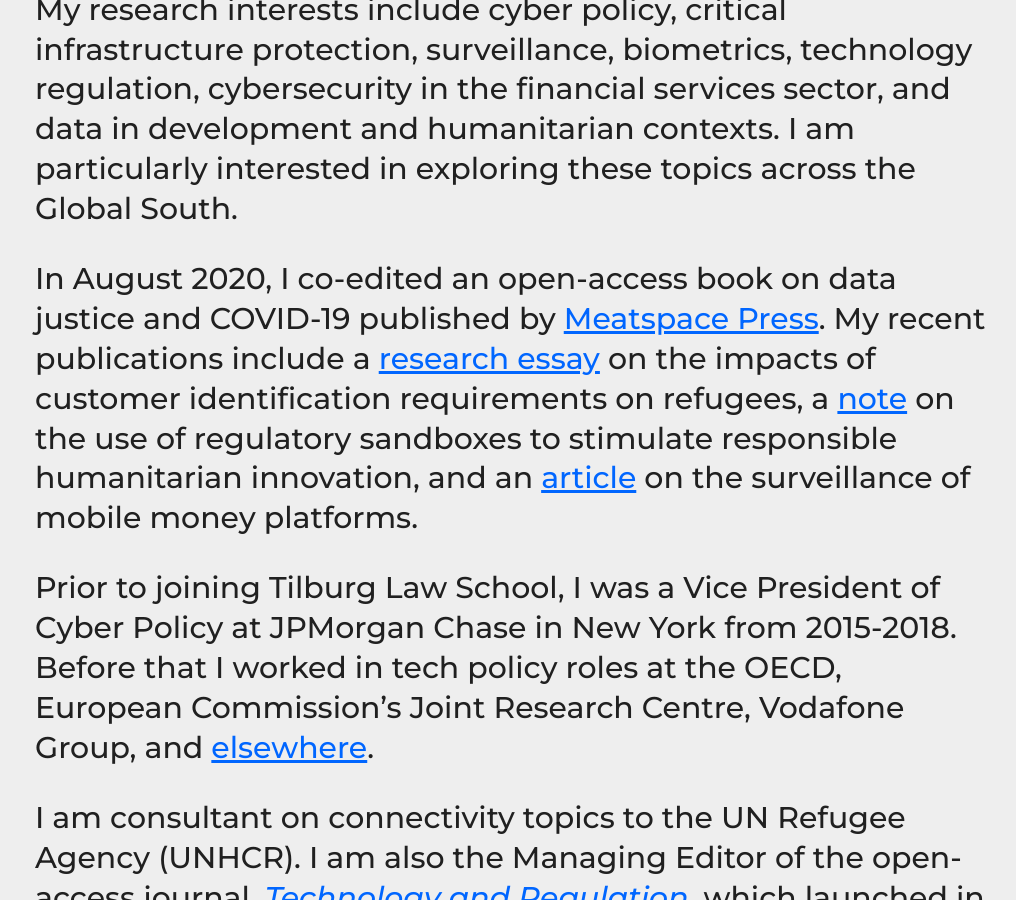
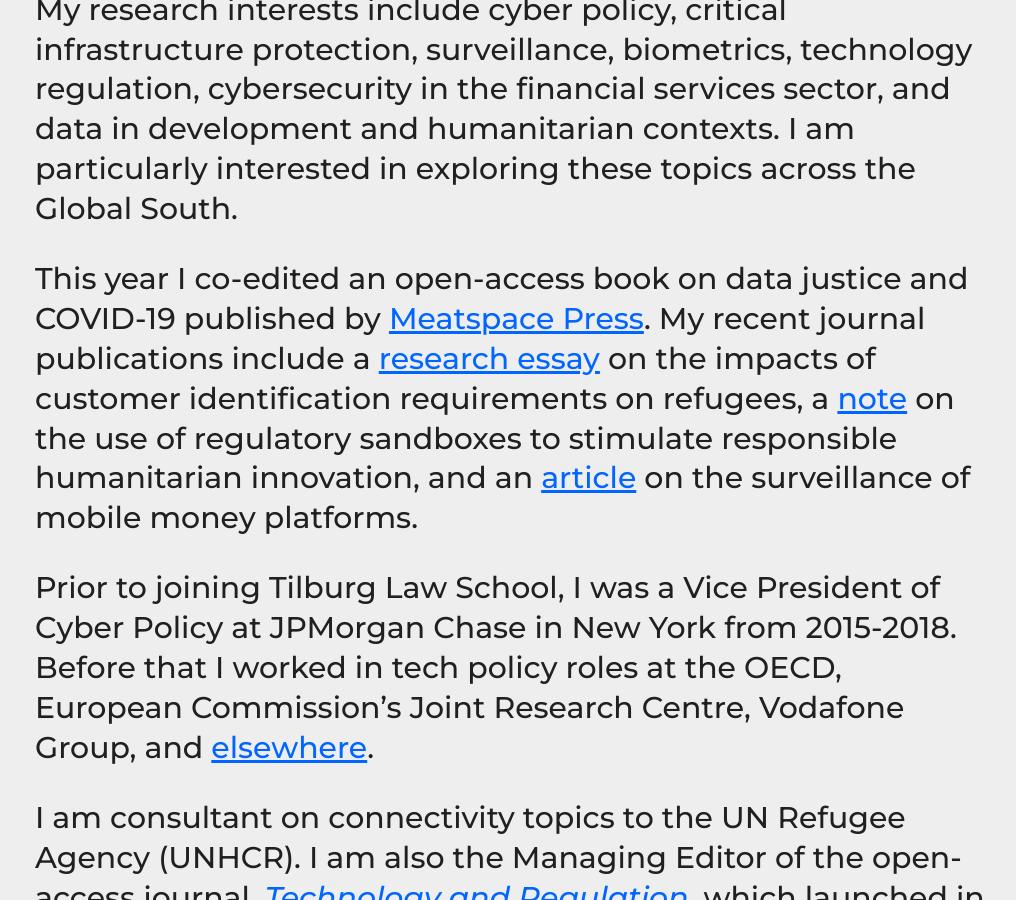
Before and after one commit to haroonalrasheed/641a, a Jekyll site: the page built from index.md, in a window 1280 px wide and 900 px high, scrolled down 401 px. Shown: the whole window, without its empty margins (129-1145 px from the left). Built offline with Jekyll 4.4.1, drawn with Linux system fonts in a browser that asks for light colours.

Commit message:
Update index.md

```diff
--- a/index.md
+++ b/index.md
@@ -7,7 +7,7 @@ I am a technology policy expert specializing in cybersecurity, privacy, and digi
 
 My research interests include cyber policy, critical infrastructure protection, surveillance, biometrics, technology regulation, cybersecurity in the financial services sector, and data in development and humanitarian contexts. I am particularly interested in exploring these topics across the Global South.
 
-In August 2020, I co-edited an open-access book on data justice and COVID-19 published by [Meatspace Press](https://meatspacepress.com). My recent publications include a [research essay](https://doi.org/10.1080/02681102.2020.1811943) on the impacts of customer identification requirements on refugees, a [note](https://doi.org/10.1111/1758-5899.12729) on the use of regulatory sandboxes to stimulate responsible humanitarian innovation, and an [article](https://doi.org/10.24908/ss.v17i1/2.12924) on the surveillance of mobile money platforms.
+This year I co-edited an open-access book on data justice and COVID-19 published by [Meatspace Press](https://meatspacepress.com). My recent journal publications include a [research essay](https://doi.org/10.1080/02681102.2020.1811943) on the impacts of customer identification requirements on refugees, a [note](https://doi.org/10.1111/1758-5899.12729) on the use of regulatory sandboxes to stimulate responsible humanitarian innovation, and an [article](https://doi.org/10.24908/ss.v17i1/2.12924) on the surveillance of mobile money platforms.
 
 Prior to joining Tilburg Law School, I was a Vice President of Cyber Policy at JPMorgan Chase in New York from 2015-2018. Before that I worked in tech policy roles at the OECD, European Commission's Joint Research Centre, Vodafone Group, and [elsewhere](http://sixfouronea.net/professional-history/).
 
```
